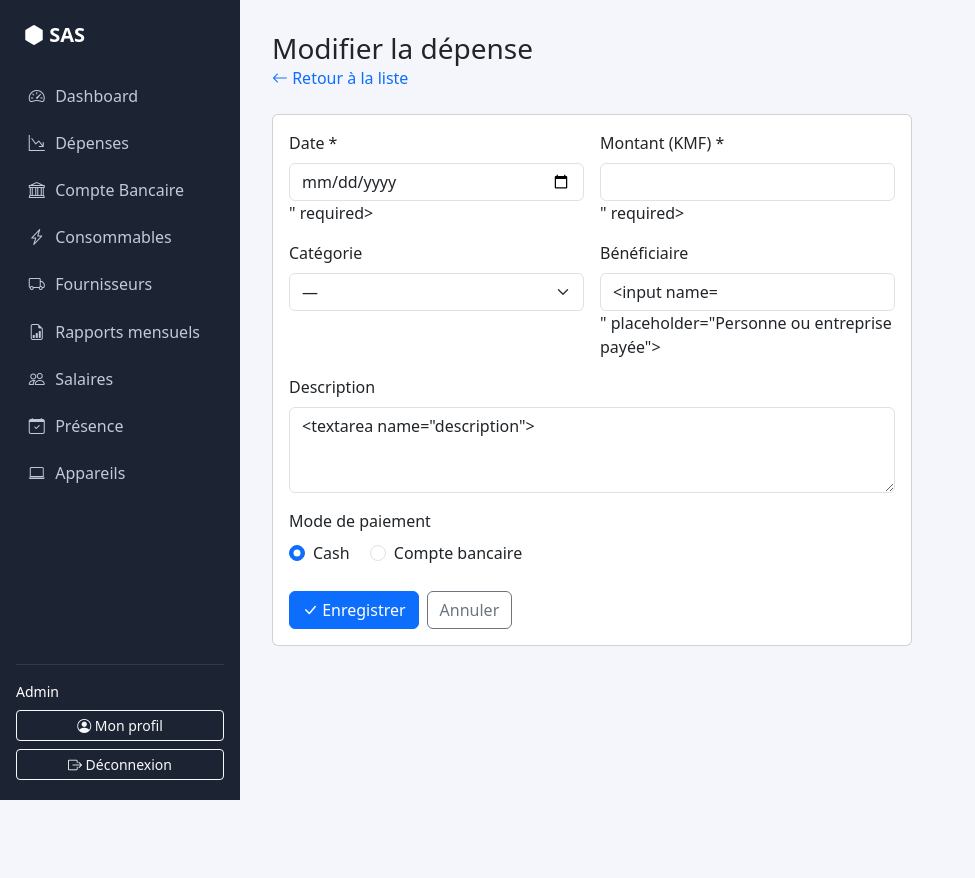
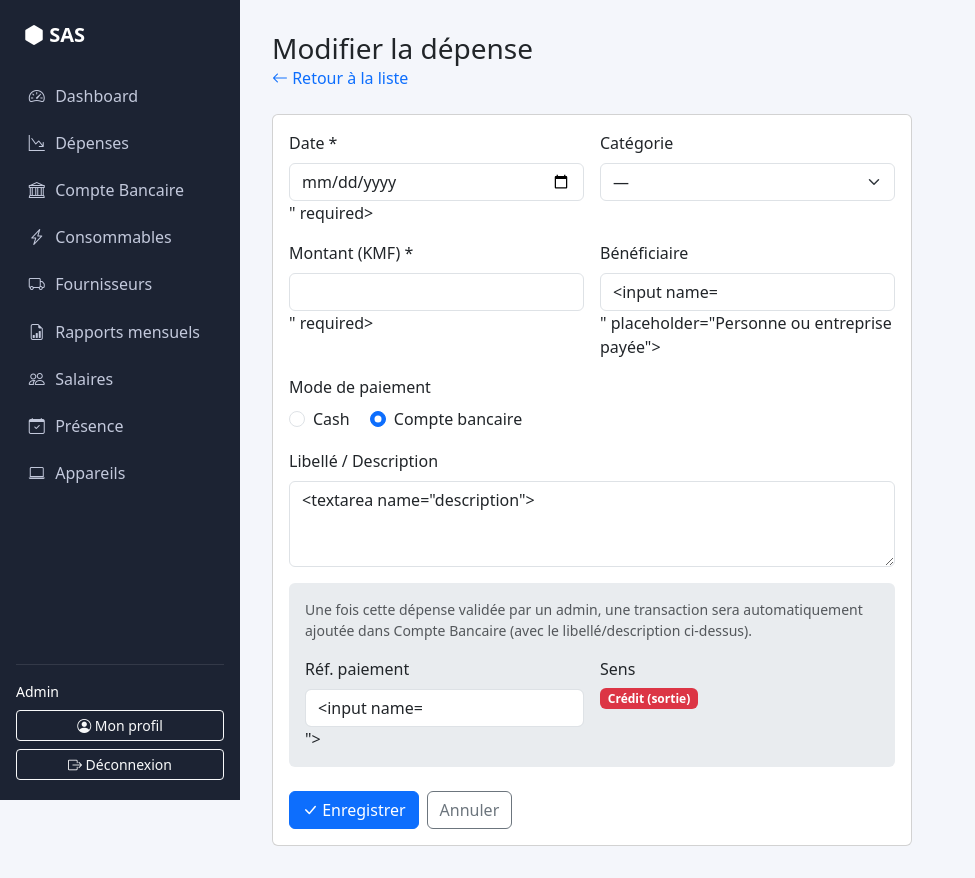
Before and after one commit to smartdev-km/sas, a Flask app: template app/templates/depenses/form.html in a window 1280 px wide. Shown: the whole page, without its empty margins (0-975 px from the left). Before the commit the page ends 800 px from the top, so only its background shows below. Run offline with Flask 3, Linux system fonts and the light colour scheme; a user stored in the database is signed in; data comes from the database, SQL or seed files in the repository; tables that the repository leaves empty hold one stand-in row (values such as "Sample post"); the template is opened without the code that fills it: values that come from a table or form of the project are taken from there, most other values are stand-ins (such as "Sample title", 1, 10 or a date in 2020); form fields are guessed from the names that the template uses.

Commit message:
Simplify Dépenses form: merge Libellé into Description, default to compte bancaire
Removed the separate "Libellé" field for bank transactions — the
description now doubles as the bank transaction's libellé (valider()
already fell back to description when libelle_bancaire was empty).
Also reordered fields (Date, Catégorie, Montant, Bénéficiaire, Mode de
paiement, Libellé/Description) and made "Compte bancaire" the default
payment mode instead of Cash.

```diff
--- a/app/templates/depenses/form.html
+++ b/app/templates/depenses/form.html
@@ -17,10 +17,6 @@
                     <input type="date" class="form-control" id="date" name="date" value="{{ form.date or '' }}" required>
                 </div>
                 <div class="col-sm-6">
-                    <label class="form-label" for="montant">Montant (KMF) *</label>
-                    <input type="number" step="1" min="1" class="form-control" id="montant" name="montant" value="{{ form.montant or '' }}" required>
-                </div>
-                <div class="col-sm-6">
                     <label class="form-label" for="categorie">Catégorie</label>
                     <select class="form-select" id="categorie" name="categorie">
                         <option value="">—</option>
@@ -30,42 +26,38 @@
                     </select>
                 </div>
                 <div class="col-sm-6">
+                    <label class="form-label" for="montant">Montant (KMF) *</label>
+                    <input type="number" step="1" min="1" class="form-control" id="montant" name="montant" value="{{ form.montant or '' }}" required>
+                </div>
+                <div class="col-sm-6">
                     <label class="form-label" for="beneficiaire">Bénéficiaire</label>
                     <input type="text" class="form-control" id="beneficiaire" name="beneficiaire" value="{{ form.beneficiaire or '' }}" placeholder="Personne ou entreprise payée">
                 </div>
                 <div class="col-12">
-                    <label class="form-label" for="description">Description</label>
-                    <textarea class="form-control" id="description" name="description" rows="3">{{ form.description or '' }}</textarea>
-                </div>
-                <div class="col-12">
                     <label class="form-label d-block">Mode de paiement</label>
                     <div class="form-check form-check-inline">
-                        <input class="form-check-input" type="radio" name="mode_paiement" id="mode-cash" value="cash" {% if form.mode_paiement != 'compte_bancaire' %}checked{% endif %} onchange="document.getElementById('bloc-compte-bancaire').classList.add('d-none')">
+                        <input class="form-check-input" type="radio" name="mode_paiement" id="mode-cash" value="cash" {% if form.mode_paiement == 'cash' %}checked{% endif %} onchange="document.getElementById('bloc-compte-bancaire').classList.add('d-none')">
                         <label class="form-check-label" for="mode-cash">Cash</label>
                     </div>
                     <div class="form-check form-check-inline">
-                        <input class="form-check-input" type="radio" name="mode_paiement" id="mode-compte-bancaire" value="compte_bancaire" {% if form.mode_paiement == 'compte_bancaire' %}checked{% endif %} onchange="document.getElementById('bloc-compte-bancaire').classList.remove('d-none')">
+                        <input class="form-check-input" type="radio" name="mode_paiement" id="mode-compte-bancaire" value="compte_bancaire" {% if form.mode_paiement != 'cash' %}checked{% endif %} onchange="document.getElementById('bloc-compte-bancaire').classList.remove('d-none')">
                         <label class="form-check-label" for="mode-compte-bancaire">Compte bancaire</label>
                     </div>
                 </div>
-                <div class="col-12 {% if form.mode_paiement != 'compte_bancaire' %}d-none{% endif %}" id="bloc-compte-bancaire">
+                <div class="col-12">
+                    <label class="form-label" for="description">Libellé / Description</label>
+                    <textarea class="form-control" id="description" name="description" rows="3">{{ form.description or '' }}</textarea>
+                </div>
+                <div class="col-12 {% if form.mode_paiement == 'cash' %}d-none{% endif %}" id="bloc-compte-bancaire">
                     <div class="card bg-body-secondary border-0">
                         <div class="card-body">
                             <p class="text-muted small mb-3">
-                                Une fois cette dépense validée par un admin, une transaction sera automatiquement ajoutée dans Compte Bancaire.
+                                Une fois cette dépense validée par un admin, une transaction sera automatiquement ajoutée dans Compte Bancaire (avec le libellé/description ci-dessus).
                             </p>
                             <div class="row g-3">
                                 <div class="col-sm-6">
-                                    <label class="form-label" for="libelle_bancaire">Libellé</label>
-                                    <input type="text" class="form-control" id="libelle_bancaire" name="libelle_bancaire" value="{{ form.libelle_bancaire or '' }}">
-                                </div>
-                                <div class="col-sm-6">
                                     <label class="form-label" for="reference_paiement">Réf. paiement</label>
                                     <input type="text" class="form-control" id="reference_paiement" name="reference_paiement" value="{{ form.reference_paiement or '' }}">
-                                </div>
-                                <div class="col-sm-6">
-                                    <label class="form-label mb-1">Montant *</label>
-                                    <div class="form-control-plaintext py-0">Le montant de la dépense ci-dessus</div>
                                 </div>
                                 <div class="col-sm-6">
                                     <label class="form-label mb-1">Sens</label>
```
Also changed, not shown: app/depenses.py (+2 -5 lines).
